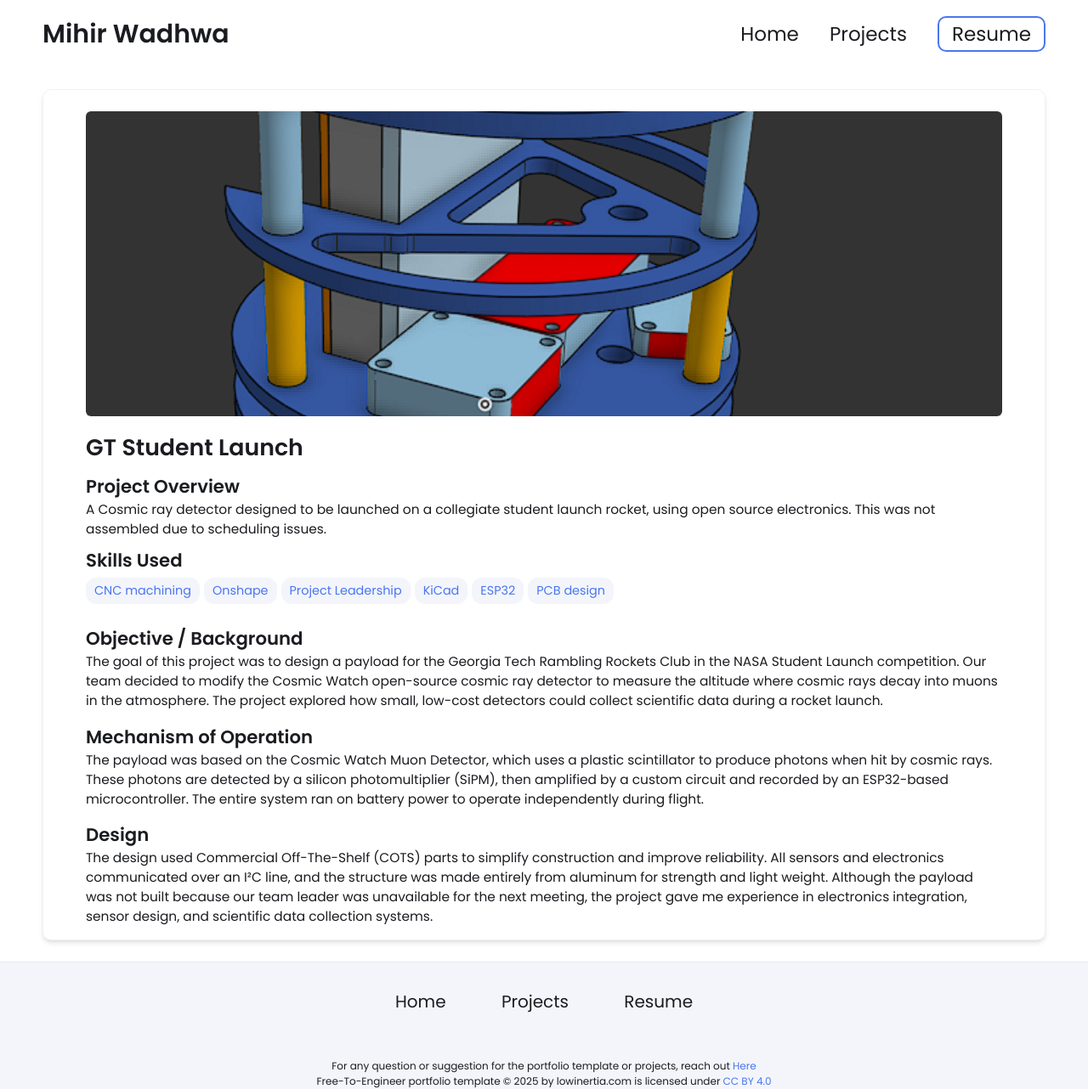
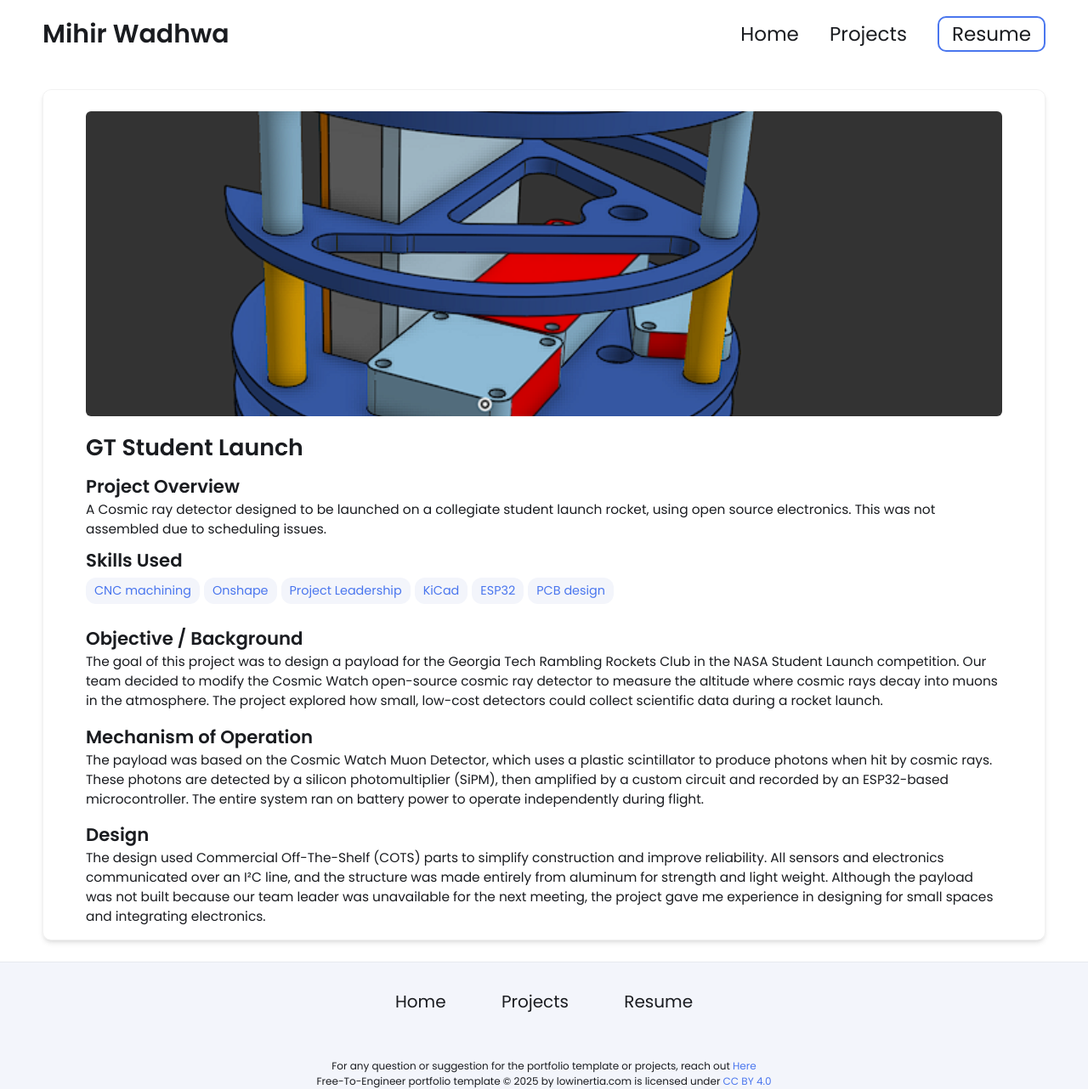
Before and after one commit to mihirwadhwa27/mihirwadhwa27.github.io, a Jekyll site: the page built from _projects/student-launch/index.md, in a window 1280 px wide. Shown: the whole page at 85% size. Built offline with Jekyll 4.4.1, drawn with Linux system fonts in a browser that asks for light colours.

Commit message:
Update index.md

```diff
--- a/_projects/student-launch/index.md
+++ b/_projects/student-launch/index.md
@@ -17,4 +17,4 @@ The goal of this project was to design a payload for the Georgia Tech Rambling R
 The payload was based on the Cosmic Watch Muon Detector, which uses a plastic scintillator to produce photons when hit by cosmic rays. These photons are detected by a silicon photomultiplier (SiPM), then amplified by a custom circuit and recorded by an ESP32-based microcontroller. The entire system ran on battery power to operate independently during flight.
 ## Design
 The design used Commercial Off-The-Shelf (COTS) parts to simplify construction and improve reliability. All sensors and electronics communicated over an I²C line, and the structure was made entirely from aluminum for strength and light weight.
-Although the payload was not built because our team leader was unavailable for the next meeting, the project gave me experience in electronics integration, sensor design, and scientific data collection systems.
+Although the payload was not built because our team leader was unavailable for the next meeting, the project gave me experience in designing for small spaces and integrating electronics.
```
